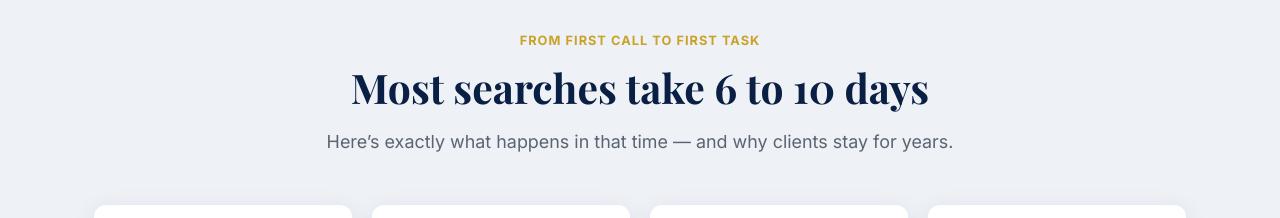
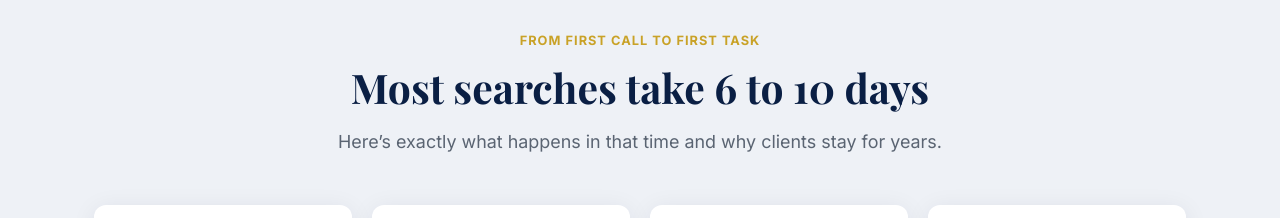
Before and after one commit to ewcvirtueassist/ewc-virtue-assist, a plain HTML site: page index.html in a window 1280 px wide. Shown: the part 1740-1958 px from the top of the page. Drawn offline with nearby package versions, Linux system fonts and the light colour scheme.

```diff
--- a/index.html
+++ b/index.html
@@ -563,7 +563,7 @@
       <div class="text-center">
         <div class="section-label">From First Call to First Task</div>
         <h2 class="section-title">Most searches take 6 to 10 days</h2>
-        <p class="section-sub">Here’s exactly what happens in that time — and why clients stay for years.</p>
+        <p class="section-sub">Here’s exactly what happens in that time and why clients stay for years.</p>
       </div>
       <div class="process-steps">
         <div class="step">
```
